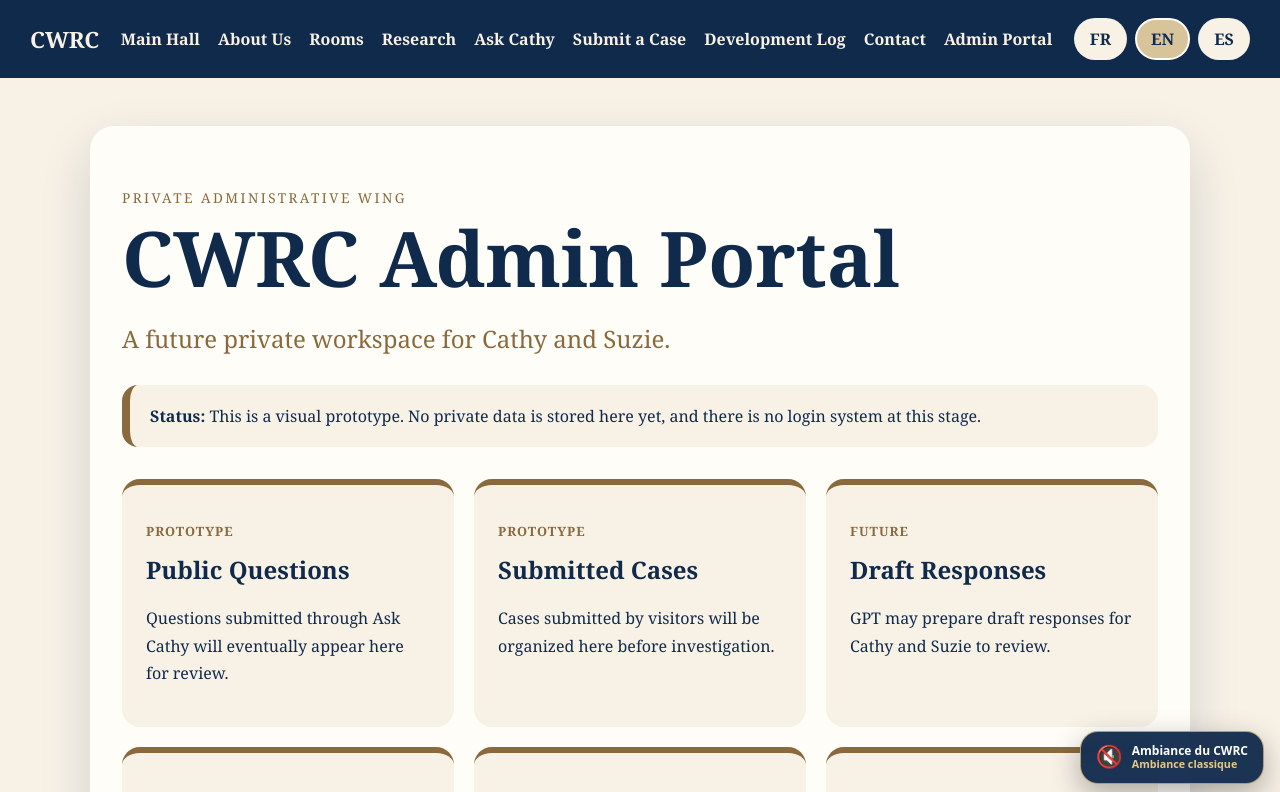
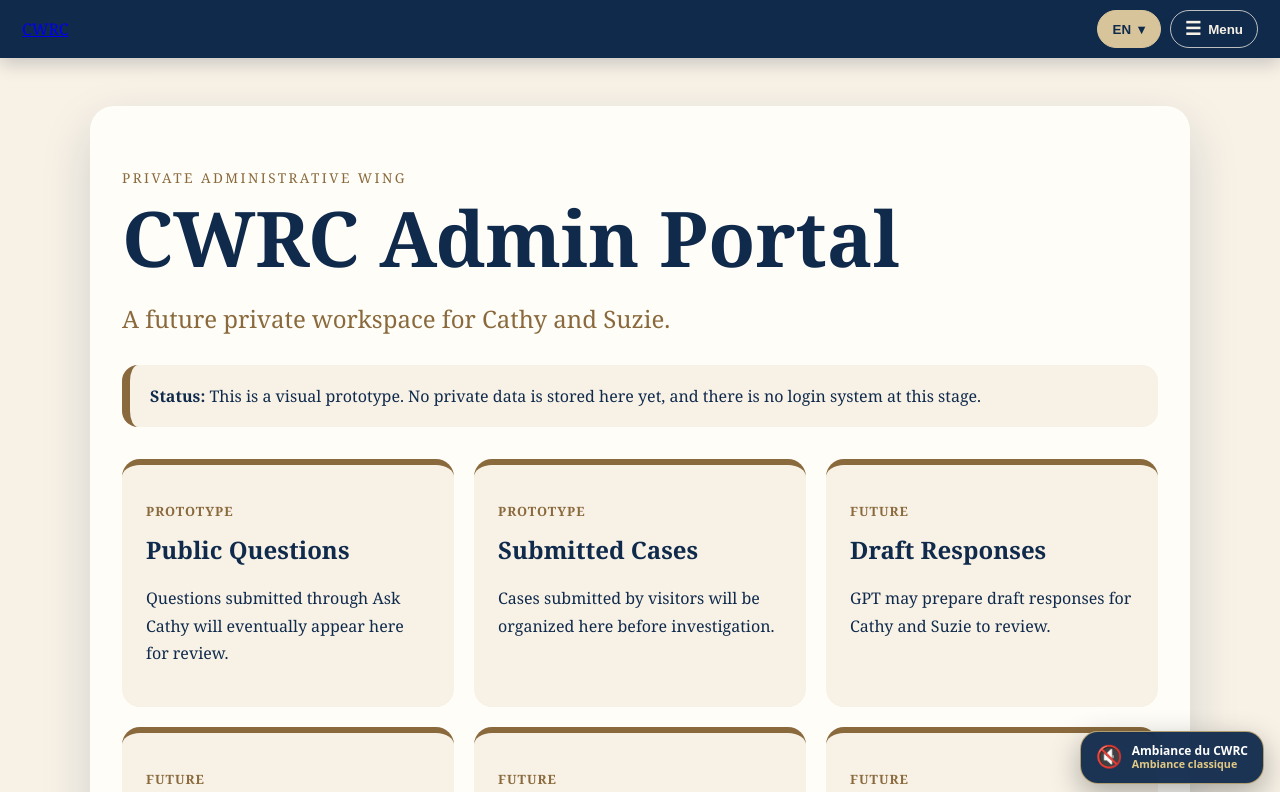
Before and after one commit to suziebanza-ctrl/cwrc, a Next.js app: page /admin in a window 1280 px wide. Shown: the top 792 px of the page. Built offline with nearby package versions, Linux system fonts and the light colour scheme.

Commit message:
Simplifie la navigation avec un en-tete compact

```diff
--- a/app/components/Header.tsx
+++ b/app/components/Header.tsx
@@ -1,10 +1,35 @@
 "use client";
 
+import { useEffect, useState } from "react";
 import Link from "next/link";
 import { usePathname } from "next/navigation";
 import type { Locale } from "../i18n/config";
 import { localizedHref } from "../i18n/config";
 import { getContent } from "../i18n/content";
+
+const ui = {
+  fr: {
+    menu: "Menu",
+    close: "Fermer le menu",
+    plan: "Plan du Centre",
+    admin: "Portail administrateur",
+    language: "Choisir la langue",
+  },
+  en: {
+    menu: "Menu",
+    close: "Close menu",
+    plan: "Center Floor Plan",
+    admin: "Admin Portal",
+    language: "Choose language",
+  },
+  es: {
+    menu: "Menú",
+    close: "Cerrar el menú",
+    plan: "Plano del Centro",
+    admin: "Portal administrativo",
+    language: "Elegir idioma",
+  },
+} satisfies Record<Locale, Record<string, string>>;
 
 export default function Header({
   locale = "en",
@@ -13,132 +38,324 @@ export default function Header({
 }) {
   const pathname = usePathname();
   const { nav } = getContent(locale).common;
-
-  const adminLabel =
-    locale === "fr"
-      ? "Portail administrateur"
-      : locale === "es"
-        ? "Portal administrativo"
-        : "Admin Portal";
+  const t = ui[locale];
+  const [menuOpen, setMenuOpen] = useState(false);
+  const [languagesOpen, setLanguagesOpen] = useState(false);
 
   const links = [
-    ["home", nav.home],
-    ["about", nav.about],
-    ["rooms", nav.rooms],
-    ["research", nav.research],
-    ["ask-cathy", nav.ask],
-    ["submit-case", nav.submit],
-    ["development-log", nav.log],
-    ["contact", nav.contact],
-    ["admin", adminLabel],
+    ["home", nav.home, "🏛️"],
+    ["rooms", nav.rooms, "🚪"],
+    ["center-map", t.plan, "🗺️"],
+    ["research", nav.research, "🔎"],
+    ["ask-cathy", nav.ask, "💬"],
+    ["submit-case", nav.submit, "📄"],
+    ["development-log", nav.log, "📖"],
+    ["contact", nav.contact, "✉️"],
+    ["admin", t.admin, "🔐"],
   ];
+
+  useEffect(() => {
+    setMenuOpen(false);
+    setLanguagesOpen(false);
+  }, [pathname]);
+
+  useEffect(() => {
+    function closeOnEscape(event: KeyboardEvent) {
+      if (event.key === "Escape") {
+        setMenuOpen(false);
+        setLanguagesOpen(false);
+      }
+    }
+
+    window.addEventListener("keydown", closeOnEscape);
+    return () => window.removeEventListener("keydown", closeOnEscape);
+  }, []);
 
   const languageHref = (nextLocale: Locale) => {
     const localizedPath = pathname.match(/^\/(fr|en|es)(?=\/|$)/)
-      ? pathname.replace(
-          /^\/(fr|en|es)(?=\/|$)/,
-          `/${nextLocale}`,
-        )
+      ? pathname.replace(/^\/(fr|en|es)(?=\/|$)/, `/${nextLocale}`)
       : localizedHref(nextLocale, pathname);
 
     return localizedPath || `/${nextLocale}`;
   };
 
   return (
-    <header style={headerStyle}>
-      <Link href={localizedHref(locale)} style={logoStyle}>
-        <strong>CWRC</strong>
+    <>
+      <header className="compactHeader">
+        <Link
+          href={localizedHref(locale, "home")}
+          className="logo"
+          aria-label={nav.home}
+        >
+          CWRC
         </Link>
 
-      <nav style={navStyle} aria-label="CWRC">
-        {links.map(([href, label]) => (
-          <Link
-            key={href}
-            href={localizedHref(locale, href)}
-            style={linkStyle}
+        <div className="headerActions">
+          <div className="languageControl">
+            <button
+              type="button"
+              className="languageToggle"
+              aria-expanded={languagesOpen}
+              aria-controls="cwrc-language-menu"
+              onClick={() => {
+                setLanguagesOpen((open) => !open);
+                setMenuOpen(false);
+              }}
             >
-            {label}
-          </Link>
-        ))}
-      </nav>
+              {locale.toUpperCase()} <span aria-hidden="true">▾</span>
+            </button>
 
-      <div
-        style={languageStyle}
-        aria-label="Language / Langue / Idioma"
+            {languagesOpen && (
+              <nav
+                id="cwrc-language-menu"
+                className="languageMenu"
+                aria-label={t.language}
               >
                 {(["fr", "en", "es"] as Locale[]).map((language) => (
                   <Link
                     key={language}
                     href={languageHref(language)}
-            style={{
-              ...languageButton,
-              ...(language === locale ? activeLanguage : {}),
-            }}
                     hrefLang={language}
-            aria-current={
-              language === locale ? "page" : undefined
-            }
+                    aria-current={language === locale ? "page" : undefined}
+                    className={language === locale ? "activeLanguage" : ""}
                   >
                     {language === "fr"
-              ? "FR"
+                      ? "Français"
                       : language === "en"
-                ? "EN"
-                : "ES"}
+                        ? "English"
+                        : "Español"}
                   </Link>
                 ))}
+              </nav>
+            )}
+          </div>
+
+          <button
+            type="button"
+            className="menuToggle"
+            aria-expanded={menuOpen}
+            aria-controls="cwrc-main-menu"
+            onClick={() => {
+              setMenuOpen((open) => !open);
+              setLanguagesOpen(false);
+            }}
+          >
+            <span aria-hidden="true">{menuOpen ? "×" : "☰"}</span>
+            <span>{menuOpen ? t.close : t.menu}</span>
+          </button>
         </div>
       </header>
+
+      {menuOpen && (
+        <div
+          className="menuOverlay"
+          role="presentation"
+          onMouseDown={(event) => {
+            if (event.target === event.currentTarget) {
+              setMenuOpen(false);
+            }
+          }}
+        >
+          <nav id="cwrc-main-menu" className="menuPanel" aria-label="CWRC">
+            {links.map(([href, label, icon], index) => (
+              <Link
+                key={href}
+                href={localizedHref(locale, href)}
+                className={index === links.length - 1 ? "adminLink" : ""}
+              >
+                <span aria-hidden="true">{icon}</span>
+                <strong>{label}</strong>
+              </Link>
+            ))}
+          </nav>
+        </div>
+      )}
+
+      <style jsx>{`
+        .compactHeader {
+          position: sticky;
+          top: 0;
+          z-index: 1000;
+          display: flex;
+          min-height: 58px;
+          padding: 0 22px;
+          align-items: center;
+          justify-content: space-between;
+          gap: 14px;
+          background: #102a4c;
+          box-shadow: 0 5px 18px rgba(5, 17, 31, 0.2);
+          color: #f7f1e6;
+        }
+
+        .logo {
+          color: #f7f1e6;
+          font-family: Georgia, serif;
+          font-size: 1.3rem;
+          font-weight: 900;
+          letter-spacing: 0.08em;
+          text-decoration: none;
+        }
+
+        .headerActions {
+          display: flex;
+          align-items: center;
+          gap: 9px;
+        }
+
+        .languageControl {
+          position: relative;
+        }
+
+        .languageToggle,
+        .menuToggle {
+          display: inline-flex;
+          min-height: 38px;
+          align-items: center;
+          justify-content: center;
+          gap: 7px;
+          border-radius: 999px;
+          cursor: pointer;
+          font-weight: 800;
+        }
+
+        .languageToggle {
+          min-width: 64px;
+          padding: 7px 12px;
+          border: 1px solid #d8c49a;
+          background: #d8c49a;
+          color: #102a4c;
+        }
+
+        .menuToggle {
+          padding: 7px 14px;
+          border: 1px solid rgba(247, 241, 230, 0.75);
+          background: transparent;
+          color: #f7f1e6;
+        }
+
+        .menuToggle span:first-child {
+          font-size: 1.15rem;
+          line-height: 1;
+        }
+
+        .languageToggle:focus-visible,
+        .menuToggle:focus-visible,
+        .logo:focus-visible {
+          outline: 3px solid #f7d77a;
+          outline-offset: 3px;
+        }
+
+        .languageMenu {
+          position: absolute;
+          top: calc(100% + 10px);
+          right: 0;
+          z-index: 1100;
+          display: grid;
+          min-width: 155px;
+          overflow: hidden;
+          border: 1px solid #d8c49a;
+          border-radius: 14px;
+          background: #fffdf8;
+          box-shadow: 0 15px 35px rgba(5, 17, 31, 0.3);
+        }
+
+        .languageMenu a {
+          padding: 11px 15px;
+          color: #102a4c;
+          text-decoration: none;
+        }
+
+        .languageMenu a:hover,
+        .languageMenu a:focus-visible,
+        .languageMenu .activeLanguage {
+          outline: none;
+          background: #f7f1e6;
+        }
+
+        .languageMenu .activeLanguage {
+          border-left: 5px solid #8a6a3d;
+          font-weight: 900;
+        }
+
+        .menuOverlay {
+          position: fixed;
+          inset: 58px 0 0;
+          z-index: 950;
+          display: flex;
+          justify-content: flex-end;
+          background: rgba(5, 17, 31, 0.48);
+          backdrop-filter: blur(3px);
+        }
+
+        .menuPanel {
+          display: flex;
+          width: min(360px, 92vw);
+          height: 100%;
+          overflow-y: auto;
+          padding: 18px;
+          flex-direction: column;
+          gap: 8px;
+          background: #fffdf8;
+          box-shadow: -18px 0 45px rgba(5, 17, 31, 0.28);
+        }
+
+        .menuPanel a {
+          display: flex;
+          min-height: 50px;
+          padding: 10px 14px;
+          align-items: center;
+          gap: 12px;
+          border: 1px solid rgba(138, 106, 61, 0.22);
+          border-radius: 13px;
+          background: #fff;
+          color: #102a4c;
+          text-decoration: none;
+        }
+
+        .menuPanel a:hover,
+        .menuPanel a:focus-visible {
+          border-color: #8a6a3d;
+          outline: none;
+          background: #f7f1e6;
+        }
+
+        .menuPanel a span {
+          width: 28px;
+          font-size: 1.25rem;
+          text-align: center;
+        }
+
+        .menuPanel .adminLink {
+          margin-top: 10px;
+          border-color: #8a6a3d;
+          background: #102a4c;
+          color: #f7f1e6;
+        }
+
+        @media (max-width: 520px) {
+          .compactHeader {
+            min-height: 54px;
+            padding: 0 12px;
+          }
+
+          .menuOverlay {
+            inset: 54px 0 0;
+          }
+
+          .languageToggle,
+          .menuToggle {
+            min-height: 36px;
+          }
+
+          .menuToggle {
+            padding-inline: 11px;
+          }
+
+          .menuToggle span:last-child {
+            font-size: 0.86rem;
+          }
+        }
+      `}</style>
+    </>
   );
 }
-
-const headerStyle = {
-  background: "#102A4C",
-  color: "#F7F1E6",
-  padding: "18px 30px",
-  display: "flex",
-  justifyContent: "space-between",
-  alignItems: "center",
-  flexWrap: "wrap" as const,
-  gap: "18px",
-  position: "sticky" as const,
-  top: 0,
-  zIndex: 100,
-};
-
-const logoStyle = {
-  color: "#F7F1E6",
-  textDecoration: "none",
-  fontSize: "1.4rem",
-};
-
-const navStyle = {
-  display: "flex",
-  gap: "18px",
-  flexWrap: "wrap" as const,
-};
-
-const linkStyle = {
-  color: "#F7F1E6",
-  textDecoration: "none",
-  fontWeight: "bold",
-};
-
-const languageStyle = {
-  display: "flex",
-  gap: "8px",
-};
-
-const languageButton = {
-  background: "#F7F1E6",
-  color: "#102A4C",
-  textDecoration: "none",
-  borderRadius: "999px",
-  padding: "8px 14px",
-  fontWeight: "bold",
-  border: "2px solid transparent",
-};
-
-const activeLanguage = {
-  background: "#D8C49A",
-  borderColor: "#FFFDF8",
-};
```
Lines whose indentation alone changed are shown as unchanged.
